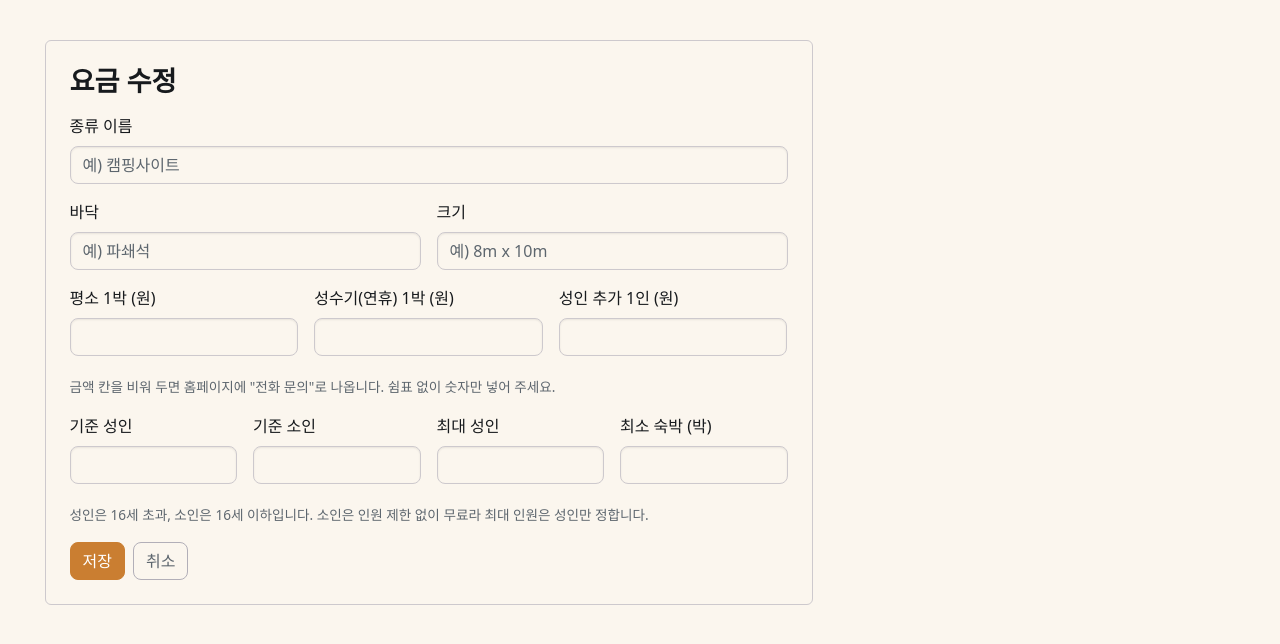
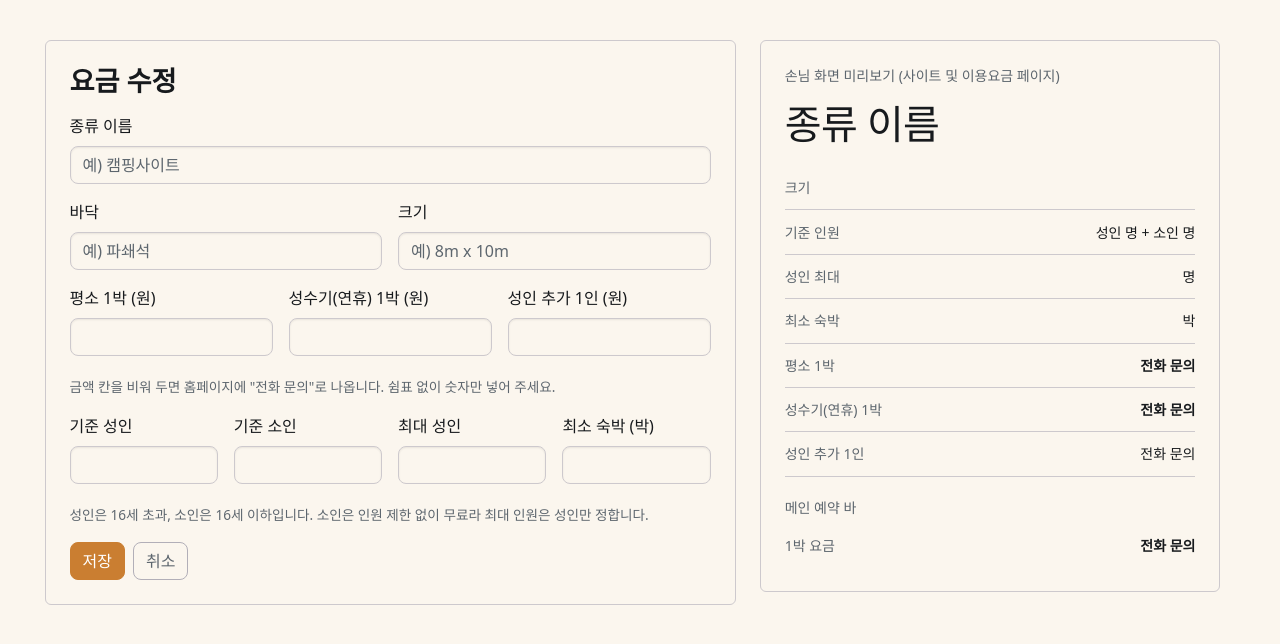
Before and after one commit to bellechanson/england-camping, a Spring app: template src/main/resources/templates/admin/price-form.html in a window 1280 px wide. Shown: the part 65-709 px from the top of the page. Run offline with Thymeleaf, Linux system fonts and the light colour scheme; the template is opened without the code that fills it, so the values that code supplies are empty; some of the project's set-up classes (security, data sources, template engines, error pages and the like) are left out, and stand-ins take their place.

Commit message:
feat: 요금 수정 화면에 손님 화면 미리보기
- "사이트 및 이용요금" 표와 같은 모양으로 입력하는 대로 바로 바뀜 (금액은 50,000원, 비우면 전화 문의)
- 메인 예약 바 "1박 요금 50,000원~"도 같이 표시
- PC는 왼쪽 입력(3) : 오른쪽 미리보기(2), 폰은 아래 (공지 쓰기와 같은 틀)

```diff
--- a/src/main/resources/static/assets/css/england.css
+++ b/src/main/resources/static/assets/css/england.css
@@ -1028,6 +1028,13 @@ a.np-link:focus-visible {
 	}
 }
 
+/* 관리자 요금 수정: 입력 칸이 많아서 PC에서는 왼쪽(입력)을 조금 더 넓게 3 : 2 */
+@media (min-width: 992px) {
+	.notice-editor.price-editor {
+		grid-template-columns: minmax(0, 3fr) minmax(0, 2fr);
+	}
+}
+
 /* 관리자 공지 목록: 폰에서는 표 대신 공지 하나를 두 줄로
    윗줄 = 배지 + 제목 + 기간 (폭 전체) / 아랫줄 = 작성일(왼쪽) + 수정·삭제(오른쪽)
    PC는 그대로 표 3칸, 요금·사이트 관리 표는 영향 없음 */
--- a/src/main/resources/templates/admin/price-form.html
+++ b/src/main/resources/templates/admin/price-form.html
@@ -9,7 +9,10 @@
 
 	<main class="admin-main">
 		<div class="container">
-			<section class="admin-card" style="max-width:48rem">
+			<!-- 입력 칸 + 미리보기: PC는 왼쪽(넓게)·오른쪽, 폰은 위아래
+			     (공지 쓰기와 같은 .notice-editor 틀, 요금은 입력 칸이 많아 .price-editor 로 왼쪽을 3:2로 넓힘) -->
+			<div class="notice-editor price-editor">
+				<section class="admin-card">
 					<h1 class="fs-xl fw-semibold mb-5">요금 수정</h1>
 
 					<form th:action="@{/admin/prices/{id}(id=${typeId})}" th:object="${form}" method="post"
@@ -28,15 +31,15 @@
 								<label class="form-label" for="floorType">바닥</label>
 								<input type="text" class="form-control" th:field="*{floorType}" maxlength="30"
 									placeholder="예) 파쇄석">
-							<p class="field-error" th:if="${#fields.hasErrors('floorType')}" th:errors="*{floorType}">오류
-							</p>
+								<p class="field-error" th:if="${#fields.hasErrors('floorType')}"
+									th:errors="*{floorType}">오류</p>
 							</div>
 							<div class="md:col-6 form-field">
 								<label class="form-label" for="sizeText">크기</label>
 								<input type="text" class="form-control" th:field="*{sizeText}" maxlength="30"
 									placeholder="예) 8m x 10m">
-							<p class="field-error" th:if="${#fields.hasErrors('sizeText')}" th:errors="*{sizeText}">오류
-							</p>
+								<p class="field-error" th:if="${#fields.hasErrors('sizeText')}" th:errors="*{sizeText}">
+									오류</p>
 							</div>
 						</div>
 
@@ -51,12 +54,13 @@
 							<div class="md:col-4 form-field">
 								<label class="form-label" for="peakPrice">성수기(연휴) 1박 (원)</label>
 								<input type="number" class="form-control" th:field="*{peakPrice}" min="0" step="1000">
-							<p class="field-error" th:if="${#fields.hasErrors('peakPrice')}" th:errors="*{peakPrice}">오류
-							</p>
+								<p class="field-error" th:if="${#fields.hasErrors('peakPrice')}"
+									th:errors="*{peakPrice}">오류</p>
 							</div>
 							<div class="md:col-4 form-field">
 								<label class="form-label" for="extraPersonFee">성인 추가 1인 (원)</label>
-							<input type="number" class="form-control" th:field="*{extraPersonFee}" min="0" step="1000">
+								<input type="number" class="form-control" th:field="*{extraPersonFee}" min="0"
+									step="1000">
 								<p class="field-error" th:if="${#fields.hasErrors('extraPersonFee')}"
 									th:errors="*{extraPersonFee}">오류</p>
 							</div>
@@ -68,8 +72,8 @@
 							<div class="md:col-3 form-field">
 								<label class="form-label" for="baseGuests">기준 성인</label>
 								<input type="number" class="form-control" th:field="*{baseGuests}" min="1">
-							<p class="field-error" th:if="${#fields.hasErrors('baseGuests')}" th:errors="*{baseGuests}">
-								오류</p>
+								<p class="field-error" th:if="${#fields.hasErrors('baseGuests')}"
+									th:errors="*{baseGuests}">오류</p>
 							</div>
 							<div class="md:col-3 form-field">
 								<label class="form-label" for="baseChildren">기준 소인</label>
@@ -80,8 +84,8 @@
 							<div class="md:col-3 form-field">
 								<label class="form-label" for="maxGuests">최대 성인</label>
 								<input type="number" class="form-control" th:field="*{maxGuests}" min="1">
-							<p class="field-error" th:if="${#fields.hasErrors('maxGuests')}" th:errors="*{maxGuests}">오류
-							</p>
+								<p class="field-error" th:if="${#fields.hasErrors('maxGuests')}"
+									th:errors="*{maxGuests}">오류</p>
 								<!-- 최대 < 기준일 때 -->
 								<p class="field-error" th:if="${#fields.hasErrors('guestRangeValid')}"
 									th:errors="*{guestRangeValid}">오류</p>
@@ -89,8 +93,8 @@
 							<div class="md:col-3 form-field">
 								<label class="form-label" for="minNights">최소 숙박 (박)</label>
 								<input type="number" class="form-control" th:field="*{minNights}" min="1">
-							<p class="field-error" th:if="${#fields.hasErrors('minNights')}" th:errors="*{minNights}">오류
-							</p>
+								<p class="field-error" th:if="${#fields.hasErrors('minNights')}"
+									th:errors="*{minNights}">오류</p>
 							</div>
 						</div>
 						<p class="field-hint mt-0">성인은 16세 초과, 소인은 16세 이하입니다. 소인은 인원 제한 없이 무료라 최대 인원은 성인만 정합니다.</p>
@@ -101,10 +105,82 @@
 						</div>
 					</form>
 				</section>
+
+				<!-- ===== 손님 화면 미리보기 =====
+				     저장과는 상관없음. 왼쪽 칸에 입력하는 대로 바로 바뀜 (아래 스크립트)
+				     "사이트 및 이용요금" 페이지 표와 같은 CSS(.eyebrow, .section-title, .spec-row) -->
+				<section class="admin-card notice-preview" aria-label="손님 화면 미리보기">
+					<p class="fs-sm fg-3 mb-4">손님 화면 미리보기 (사이트 및 이용요금 페이지)</p>
+
+					<p class="eyebrow fs-sm fg-primary mb-3" id="pvFloor">파쇄석</p>
+					<h2 class="section-title fs-3xl mb-5" id="pvName">캠핑사이트</h2>
+
+					<div class="spec-row"><span class="fg-3 fs-sm">크기</span><span class="fs-sm" id="pvSize">8m x
+							10m</span></div>
+					<div class="spec-row"><span class="fg-3 fs-sm">기준 인원</span><span class="fs-sm" id="pvBase">성인
+							2명 + 소인 2명</span></div>
+					<div class="spec-row"><span class="fg-3 fs-sm">성인 최대</span><span class="fs-sm" id="pvMax">3명</span>
+					</div>
+					<div class="spec-row"><span class="fg-3 fs-sm">최소 숙박</span><span class="fs-sm"
+							id="pvNights">1박</span></div>
+					<div class="spec-row"><span class="fg-3 fs-sm">평소 1박</span><span class="fs-sm fw-semibold"
+							id="pvNormal">50,000원</span></div>
+					<div class="spec-row"><span class="fg-3 fs-sm">성수기(연휴) 1박</span><span class="fs-sm fw-semibold"
+							id="pvPeak">60,000원</span></div>
+					<div class="spec-row"><span class="fg-3 fs-sm">성인 추가 1인</span><span class="fs-sm"
+							id="pvExtra">10,000원</span></div>
+
+					<!-- 메인 첫 화면 예약 바의 요금 칸 -->
+					<p class="fs-sm fg-3 mt-6 mb-2">메인 예약 바</p>
+					<div class="spec-row"><span class="fg-3 fs-sm">1박 요금</span><span class="fs-sm fw-semibold"
+							id="pvHero">50,000원~</span></div>
+				</section>
+			</div>
 		</div>
 	</main>
 
 	<th:block th:replace="~{fragments/layout :: scripts}"></th:block>
+
+	<!-- ===== 요금 수정: 손님 화면 미리보기 =====
+	     입력할 때마다 바로 바뀜. 글자는 textContent로만 넣어서 HTML로 해석되지 않음 -->
+	<script>
+		(() => {
+			const $ = (id) => document.getElementById(id);
+			const ids = ['name', 'floorType', 'sizeText', 'normalPrice', 'peakPrice', 'extraPersonFee',
+				'baseGuests', 'baseChildren', 'maxGuests', 'minNights'];
+			const fields = ids.map($).filter(Boolean);
+			if (fields.length !== ids.length) {
+				return;
+			}
+
+			// 입력값 (앞뒤 공백 제거)
+			const v = (id) => $(id).value.trim();
+
+			// 금액: 비었으면 "전화 문의", 있으면 "50,000원" (손님 화면과 같은 규칙)
+			const won = (value, suffix) => {
+				if (value === '' || Number.isNaN(Number(value))) {
+					return '전화 문의';
+				}
+				return Number(value).toLocaleString('ko-KR') + '원' + (suffix || '');
+			};
+
+			function update() {
+				$('pvFloor').textContent = v('floorType');
+				$('pvName').textContent = v('name') || '종류 이름';
+				$('pvSize').textContent = v('sizeText');
+				$('pvBase').textContent = '성인 ' + v('baseGuests') + '명 + 소인 ' + v('baseChildren') + '명';
+				$('pvMax').textContent = v('maxGuests') + '명';
+				$('pvNights').textContent = v('minNights') + '박';
+				$('pvNormal').textContent = won(v('normalPrice'));
+				$('pvPeak').textContent = won(v('peakPrice'));
+				$('pvExtra').textContent = won(v('extraPersonFee'));
+				$('pvHero').textContent = won(v('normalPrice'), '~');
+			}
+
+			fields.forEach((el) => el.addEventListener('input', update));
+			update(); // 처음 열 때 저장된 값으로
+		})();
+	</script>
 </body>
 
 </html>
```
Lines whose indentation alone changed are shown as unchanged.
